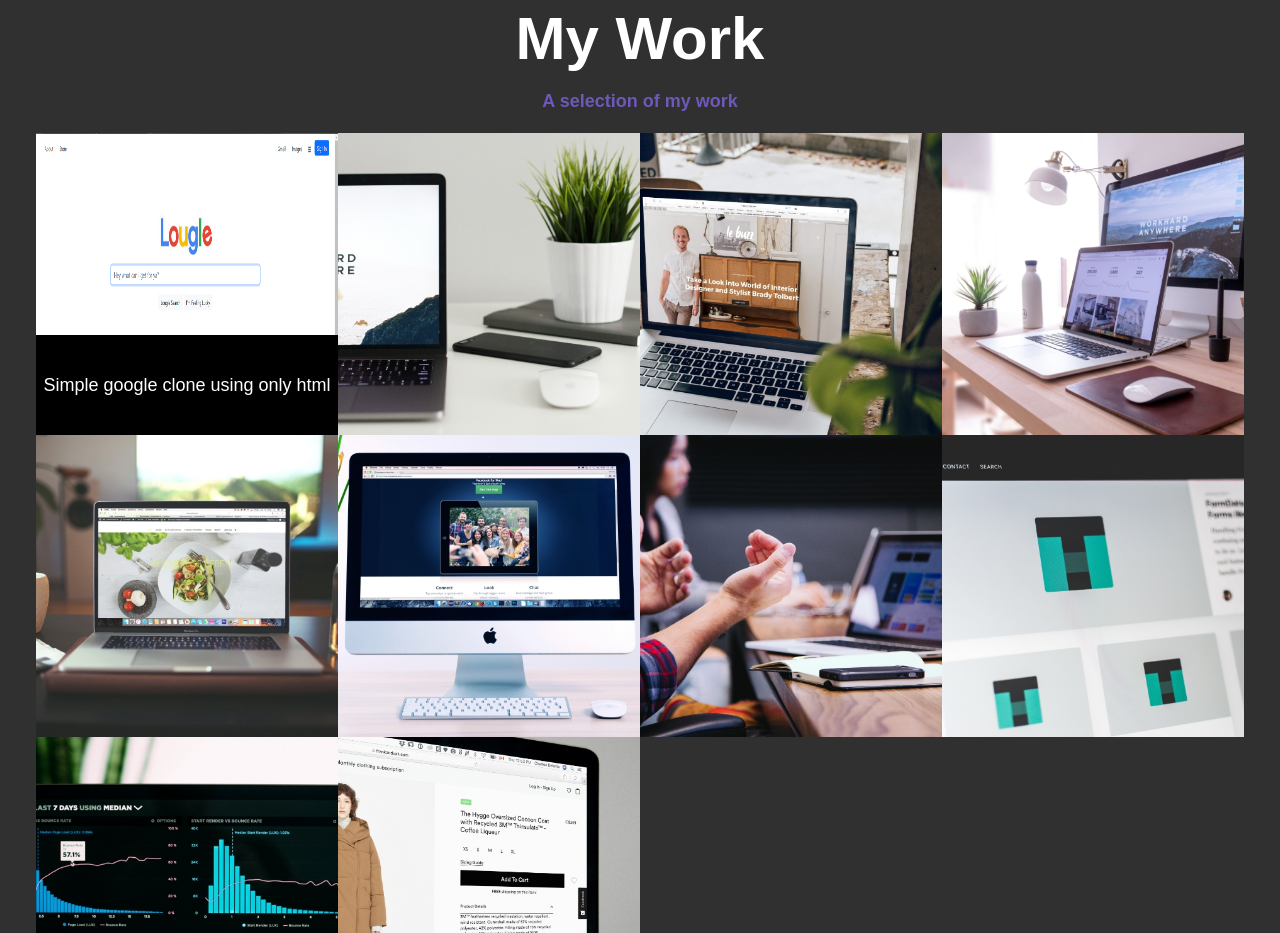
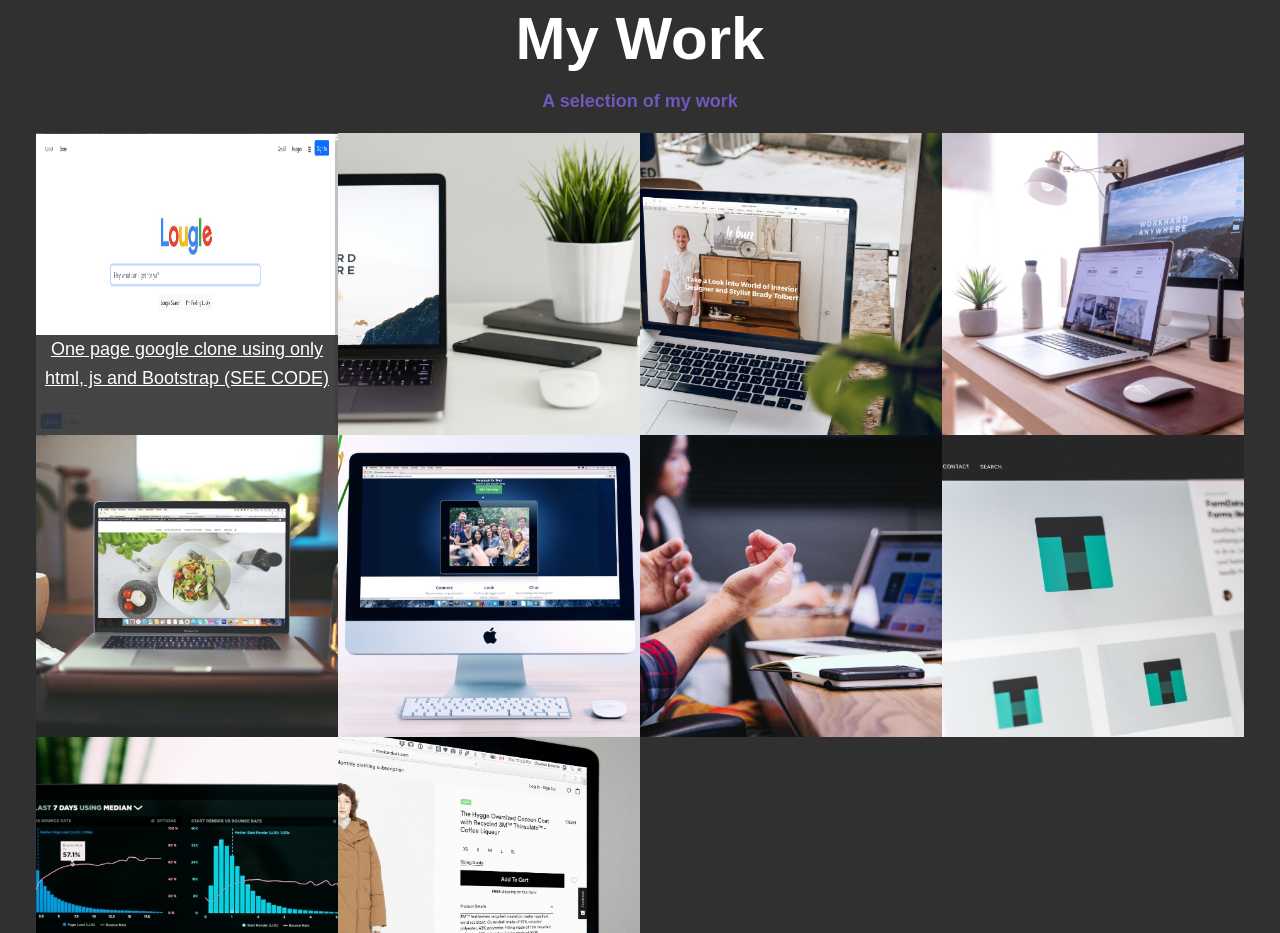
Before and after one commit to jakew1989/PortfolioMain, a plain HTML site: page index.html in a window 1280 px wide. Shown: the part 1960-2893 px from the top of the page. Drawn offline with Linux system fonts and the light colour scheme; a web font is replaced by a local one.

Commit message:
added see code links to github

```diff
--- a/index.html
+++ b/index.html
@@ -102,10 +102,15 @@ also a pic of author -->
         <p class="section__subtitle--work">A selection of my work</p>
 
         <div class="portfolio">
-            <a href="https://heartfelt-mandazi-63c974.netlify.app" class="portfolio__item">
+
+        <div class="portfolio__item">
+            <a href="https://heartfelt-mandazi-63c974.netlify.app">
                 <img src="lougle.png" alt="" class="portfolio__img">
-                <div class="expand-contract">Simple google clone using only html</div>
+                <a href="https://github.com/jakew1989/google_search_page/blob/main/index.html"
+                target="_blank" class="expand-contract">One page google clone using only html, js and Bootstrap (SEE CODE)</a>
             </a>
+        </div>
+
 
             <a href="#" class="portfolio__item">
                 <img src="portfolio-02.jpg" alt="" class="portfolio__img">
--- a/style.css
+++ b/style.css
@@ -326,7 +326,7 @@ header {
 .section__title--services {
     color: var(--clr-accent);
     position: relative;
-    justify-content: ;
+
 }
 
 
@@ -446,15 +446,15 @@ header {
 .expand-contract {
     width: 100%;
     height: 100px;
-    background-color: black;
+    background-color: var(--clr-dark);
     color: #fff;
     margin: auto;
     transition: transform 0.3s ease;
     position: absolute;
-    line-height: 100px;
+    justify-content: center;
     bottom: 0;
     right: 0;
-    text-align: center;
+    opacity: 0.9;
 }
 
 
```
